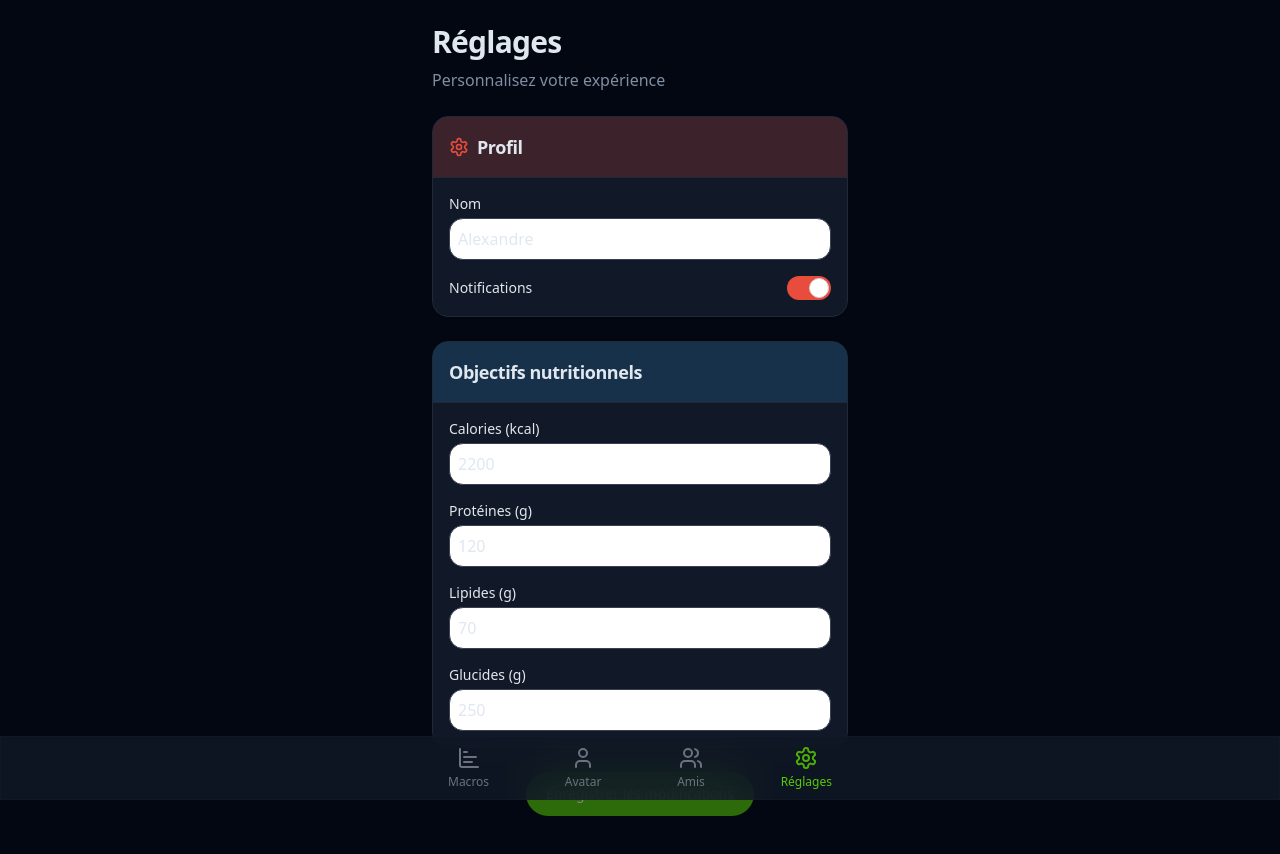
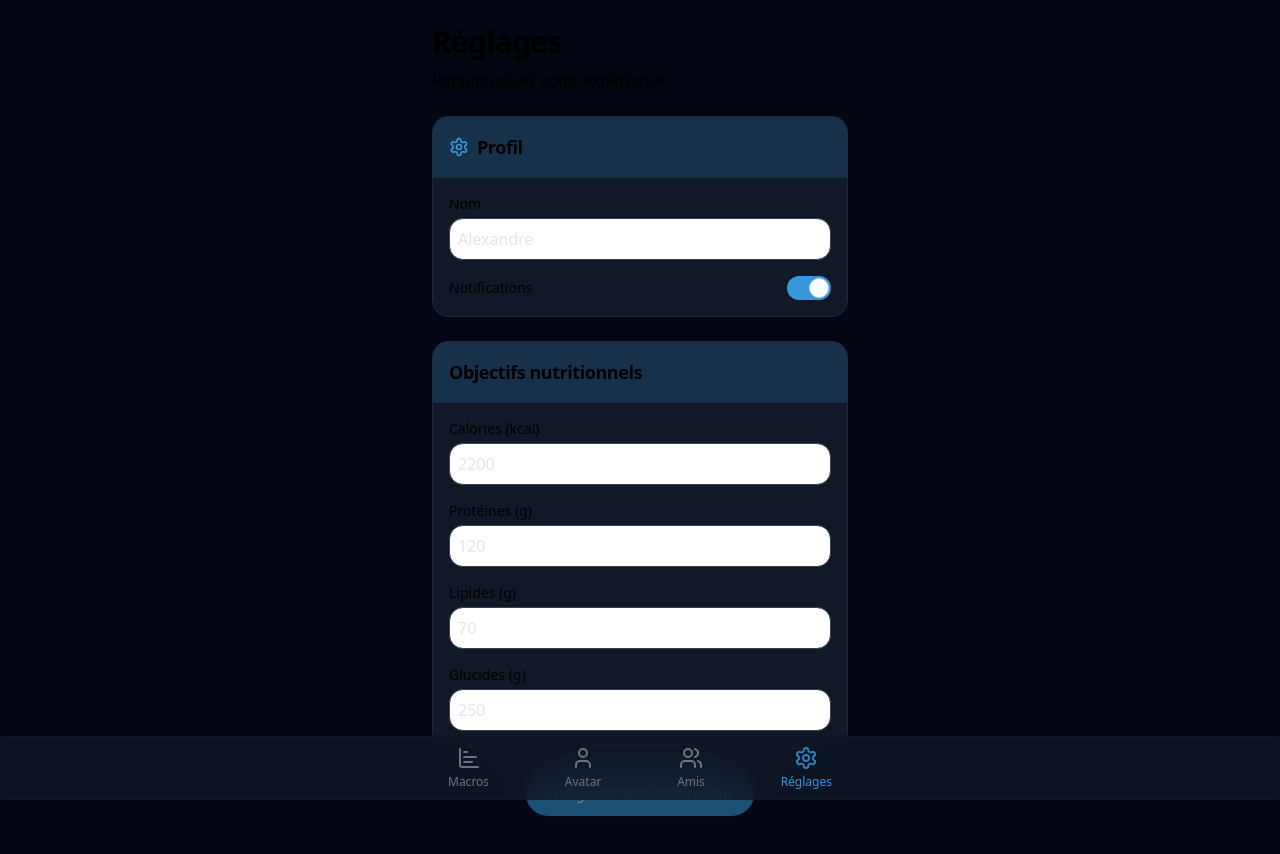
Before and after one commit to CalFit/calfit-scan-track, a React (Vite) app: page /settings in a window 1280 px wide. Shown: the top 854 px of the page. Built offline with nearby package versions, Linux system fonts and the light colour scheme.

Commit message:
Update UI colors and fonts
- Updated green icons to blue in settings.
- Updated font color in settings to black.

```diff
--- a/src/components/EditFoodModal.tsx
+++ b/src/components/EditFoodModal.tsx
@@ -82,7 +82,7 @@ const EditFoodModal = ({ isOpen, onClose, onSave, food }: EditFoodModalProps) =>
               value={foodData.name}
               onChange={handleChange}
               className="w-full px-4 py-2 rounded-md border border-gray-300 dark:border-gray-700
-                       focus:outline-none focus:ring-2 focus:ring-calfit-green dark:bg-gray-800"
+                       focus:outline-none focus:ring-2 focus:ring-calfit-blue dark:bg-gray-800"
               required
             />
           </div>
@@ -99,7 +99,7 @@ const EditFoodModal = ({ isOpen, onClose, onSave, food }: EditFoodModalProps) =>
               onChange={handleChange}
               min="0"
               className="w-full px-4 py-2 rounded-md border border-gray-300 dark:border-gray-700
-                       focus:outline-none focus:ring-2 focus:ring-calfit-green dark:bg-gray-800"
+                       focus:outline-none focus:ring-2 focus:ring-calfit-blue dark:bg-gray-800"
             />
           </div>
 
@@ -116,7 +116,7 @@ const EditFoodModal = ({ isOpen, onClose, onSave, food }: EditFoodModalProps) =>
                 onChange={handleChange}
                 min="0"
                 className="w-full px-4 py-2 rounded-md border border-gray-300 dark:border-gray-700
-                         focus:outline-none focus:ring-2 focus:ring-calfit-green dark:bg-gray-800"
+                         focus:outline-none focus:ring-2 focus:ring-calfit-blue dark:bg-gray-800"
               />
             </div>
 
@@ -132,7 +132,7 @@ const EditFoodModal = ({ isOpen, onClose, onSave, food }: EditFoodModalProps) =>
                 onChange={handleChange}
                 min="0"
                 className="w-full px-4 py-2 rounded-md border border-gray-300 dark:border-gray-700
-                         focus:outline-none focus:ring-2 focus:ring-calfit-green dark:bg-gray-800"
+                         focus:outline-none focus:ring-2 focus:ring-calfit-blue dark:bg-gray-800"
               />
             </div>
 
@@ -148,7 +148,7 @@ const EditFoodModal = ({ isOpen, onClose, onSave, food }: EditFoodModalProps) =>
                 onChange={handleChange}
                 min="0"
                 className="w-full px-4 py-2 rounded-md border border-gray-300 dark:border-gray-700
-                         focus:outline-none focus:ring-2 focus:ring-calfit-green dark:bg-gray-800"
+                         focus:outline-none focus:ring-2 focus:ring-calfit-blue dark:bg-gray-800"
               />
             </div>
           </div>
@@ -163,7 +163,7 @@ const EditFoodModal = ({ isOpen, onClose, onSave, food }: EditFoodModalProps) =>
             </Button>
             <Button
               type="submit"
-              className="bg-calfit-green hover:bg-calfit-green/90"
+              className="bg-calfit-blue hover:bg-calfit-blue/90"
             >
               Enregistrer
             </Button>
--- a/src/components/MealSection.tsx
+++ b/src/components/MealSection.tsx
@@ -216,7 +216,7 @@ const MealSection = ({
             <button onClick={e => {
           e.stopPropagation();
           onAddFood();
-        }} className="flex items-center gap-1.5 text-sm px-4 py-3 rounded-md bg-[#F39C12]/20 hover:bg-[#F39C12]/30 text-[#F39C12] dark:bg-gray-800 dark:hover:bg-gray-700 transition-all w-full justify-center hover:scale-105 duration-300 hover:-md btn-bounce">
+        }} className="flex items-center gap-1.5 text-sm px-4 py-3 rounded-md bg-[#3498DB]/20 hover:bg-[#3498DB]/30 text-[#3498DB] dark:bg-gray-800 dark:hover:bg-gray-700 transition-all w-full justify-center hover:scale-105 duration-300 hover:-md btn-bounce">
               <Plus size={16} className="animate-pulse-soft text-white" />
               <span className="text-white">Ajouter un aliment</span>
             </button>
--- a/src/components/layouts/BottomNavigation.tsx
+++ b/src/components/layouts/BottomNavigation.tsx
@@ -26,7 +26,7 @@ const BottomNavigation = ({ currentPath }: BottomNavigationProps) => {
               className={cn(
                 "flex flex-col items-center justify-center px-4 py-2 rounded-xl transition-all",
                 currentPath === item.path
-                  ? "text-calfit-green"
+                  ? "text-calfit-blue"
                   : "text-gray-500 hover:text-gray-800 dark:hover:text-gray-200"
               )}
             >
--- a/src/pages/SettingsPage.tsx
+++ b/src/pages/SettingsPage.tsx
@@ -68,23 +68,23 @@ const SettingsPage = () => {
     <MainLayout>
       <div className="space-y-6">
         <header>
-          <h1 className="text-3xl font-bold mb-2">Réglages</h1>
-          <p className="text-muted-foreground">
+          <h1 className="text-3xl font-bold mb-2 text-black">Réglages</h1>
+          <p className="text-black">
             Personnalisez votre expérience
           </p>
         </header>
 
         <div className="calfit-card">
-          <div className="bg-calfit-red/20 p-4 border-b border-gray-200 dark:border-gray-800">
+          <div className="bg-calfit-blue/20 p-4 border-b border-gray-200 dark:border-gray-800">
             <div className="flex items-center">
-              <Settings className="text-calfit-red w-5 h-5 mr-2" />
-              <h3 className="text-lg font-semibold">Profil</h3>
+              <Settings className="text-calfit-blue w-5 h-5 mr-2" />
+              <h3 className="text-lg font-semibold text-black">Profil</h3>
             </div>
           </div>
 
           <div className="p-4 space-y-4">
             <div>
-              <label htmlFor="name" className="block text-sm font-medium mb-1">
+              <label htmlFor="name" className="block text-sm font-medium mb-1 text-black">
                 Nom
               </label>
               <input
@@ -97,7 +97,7 @@ const SettingsPage = () => {
             </div>
 
             <div className="flex items-center justify-between">
-              <span className="text-sm font-medium">Notifications</span>
+              <span className="text-sm font-medium text-black">Notifications</span>
               <label className="relative inline-flex items-center cursor-pointer">
                 <input
                   type="checkbox"
@@ -105,7 +105,7 @@ const SettingsPage = () => {
                   checked={notifications}
                   onChange={() => setNotifications(!notifications)}
                 />
-                <div className="w-11 h-6 bg-gray-200 dark:bg-gray-700 peer-focus:outline-none rounded-full peer peer-checked:after:translate-x-full after:content-[''] after:absolute after:top-[2px] after:left-[2px] after:bg-white after:border-gray-300 after:border after:rounded-full after:h-5 after:w-5 after:transition-all peer-checked:bg-calfit-red"></div>
+                <div className="w-11 h-6 bg-gray-200 dark:bg-gray-700 peer-focus:outline-none rounded-full peer peer-checked:after:translate-x-full after:content-[''] after:absolute after:top-[2px] after:left-[2px] after:bg-white after:border-gray-300 after:border after:rounded-full after:h-5 after:w-5 after:transition-all peer-checked:bg-calfit-blue"></div>
               </label>
             </div>
           </div>
@@ -113,12 +113,12 @@ const SettingsPage = () => {
 
         <div className="calfit-card">
           <div className="bg-calfit-blue/20 p-4 border-b border-gray-200 dark:border-gray-800">
-            <h3 className="text-lg font-semibold">Objectifs nutritionnels</h3>
+            <h3 className="text-lg font-semibold text-black">Objectifs nutritionnels</h3>
           </div>
 
           <div className="p-4 space-y-4">
             <div>
-              <label htmlFor="calories" className="block text-sm font-medium mb-1">
+              <label htmlFor="calories" className="block text-sm font-medium mb-1 text-black">
                 Calories (kcal)
               </label>
               <input
@@ -132,7 +132,7 @@ const SettingsPage = () => {
             </div>
 
             <div>
-              <label htmlFor="protein" className="block text-sm font-medium mb-1">
+              <label htmlFor="protein" className="block text-sm font-medium mb-1 text-black">
                 Protéines (g)
               </label>
               <input
@@ -146,7 +146,7 @@ const SettingsPage = () => {
             </div>
 
             <div>
-              <label htmlFor="fat" className="block text-sm font-medium mb-1">
+              <label htmlFor="fat" className="block text-sm font-medium mb-1 text-black">
                 Lipides (g)
               </label>
               <input
@@ -160,7 +160,7 @@ const SettingsPage = () => {
             </div>
 
             <div>
-              <label htmlFor="carbs" className="block text-sm font-medium mb-1">
+              <label htmlFor="carbs" className="block text-sm font-medium mb-1 text-black">
                 Glucides (g)
               </label>
               <input
@@ -177,7 +177,7 @@ const SettingsPage = () => {
 
         <div className="text-center mt-4">
           <button
-            className={`calfit-button-primary ${!hasChanges() ? 'opacity-50 cursor-not-allowed' : ''}`}
+            className={`calfit-button-secondary ${!hasChanges() ? 'opacity-50 cursor-not-allowed' : ''}`}
             onClick={handleSaveChanges}
             disabled={!hasChanges()}
           >
```
